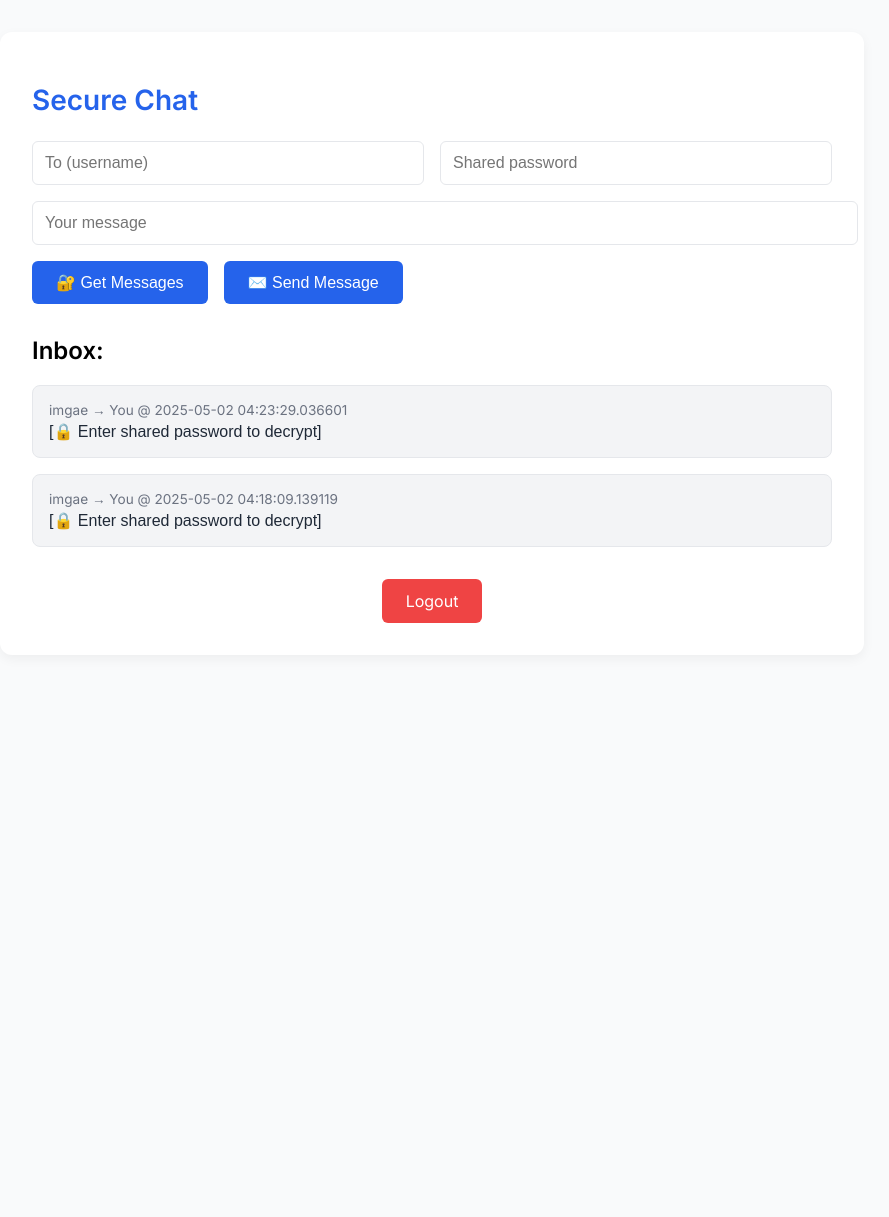
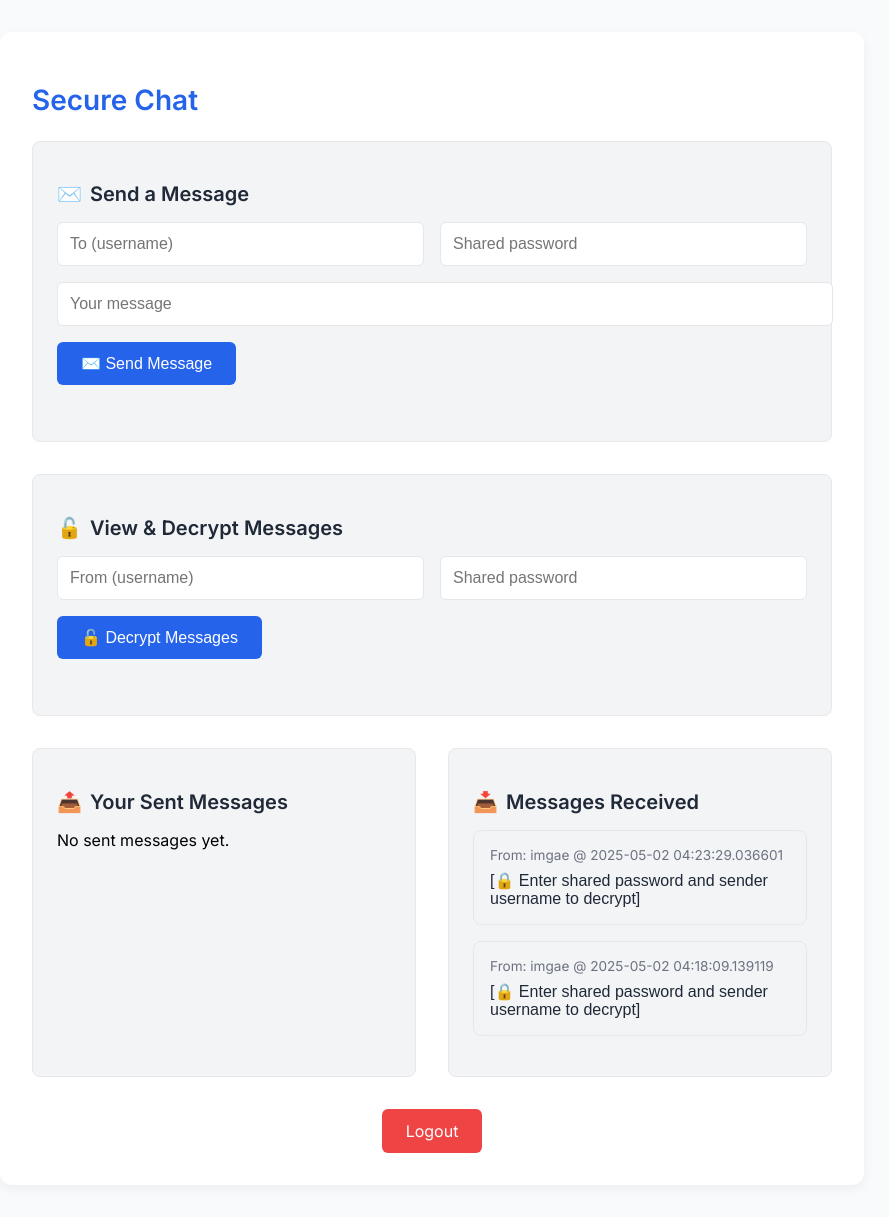
Before and after one commit to dienmai123/finalProject, a Flask app: page /chat in a window 1280 px wide. Shown: the whole page, without its empty margins (208-1097 px from the left). Before the commit the page ends 623 px from the top, so only its background shows below. Run offline with Flask 3, Linux system fonts and the light colour scheme; a user stored in the database is signed in; data comes from the database, SQL or seed files in the repository; both versions use the stored data as it was after the commit.

Commit message:
updated secure chat

```diff
--- a/app.py
+++ b/app.py
@@ -190,6 +190,7 @@ def chat():
 
     user = User.query.get(session['user_id'])
     shared_password = request.form.get('shared_password')
+    sender_username = request.form.get('sender_username')
     action = request.form.get('action')
 
     # Handle Send
@@ -210,7 +211,7 @@ def chat():
         new_msg = Message(sender_id=user.id, receiver_id=receiver.id, ciphertext=encrypted)
         db.session.add(new_msg)
         db.session.commit()
-        flash('Message sent securely!')
+        flash('Message sent securely!', 'chat')
         return redirect(url_for('chat'))
 
     # Handle Decryption (or just viewing inbox)
@@ -218,32 +219,41 @@ def chat():
         (Message.sender_id == user.id) | (Message.receiver_id == user.id)
     ).order_by(Message.timestamp.desc()).all()
 
-    decrypted_messages = []
+    sent_messages = []
+    received_messages = []
+
     for msg in messages_raw:
         sender_user = User.query.get(msg.sender_id)
         receiver_user = User.query.get(msg.receiver_id)
 
-        if msg.receiver_id == user.id:
-            if shared_password:
-                try:
-                    decrypted = decrypt_message(msg.ciphertext, shared_password).decode()
-                except Exception:
-                    decrypted = "[Decryption failed]"
-            else:
-                decrypted = "[🔒 Enter shared password to decrypt]"
-        else:
-            decrypted = "[📤 Message sent — content hidden here]"
-
-        decrypted_messages.append({
+        message_data = {
             'sender_id': msg.sender_id,
             'receiver_id': msg.receiver_id,
             'sender_username': sender_user.username if sender_user else "Unknown",
             'receiver_username': receiver_user.username if receiver_user else "Unknown",
             'timestamp': msg.timestamp,
-            'plaintext': decrypted
-        })
+            'plaintext': None
+        }
 
-    return render_template("chat.html", user=user, messages=decrypted_messages)
+        if msg.receiver_id == user.id:  # Received message
+            if shared_password and sender_username and sender_username == sender_user.username:
+                try:
+                    decrypted = decrypt_message(msg.ciphertext, shared_password).decode()
+                    message_data['plaintext'] = decrypted
+                except Exception:
+                    message_data['plaintext'] = "[Decryption failed]"
+            else:
+                message_data['plaintext'] = "[🔒 Enter shared password and sender username to decrypt]"
+            received_messages.append(message_data)
+        else:  # Sent message
+            message_data['plaintext'] = "[📤 Message sent — content hidden here]"
+            sent_messages.append(message_data)
+
+    return render_template("chat.html",
+                         user=user,
+                         sent_messages=sent_messages,
+                         received_messages=received_messages)
+
 # Run the application
 if __name__ == '__main__':
     app.run(debug=True, host='0.0.0.0', port=5000)
--- a/templates/chat.html
+++ b/templates/chat.html
@@ -87,10 +87,89 @@
       border: 1px solid var(--border);
     }
 
+    .send-section {
+      margin-bottom: 2rem;
+      padding: 1.5rem;
+      background: var(--secondary);
+      border-radius: 8px;
+      border: 1px solid var(--border);
+    }
+
+    .send-section h2 {
+      margin-bottom: 1rem;
+      color: var(--text-dark);
+      font-size: 1.25rem;
+      display: flex;
+      align-items: center;
+      gap: 0.5rem;
+    }
+
+    .send-section h2::before {
+      content: "✉️";
+    }
+
+    .decrypt-section {
+      margin: 2rem 0;
+      padding: 1.5rem;
+      background: var(--secondary);
+      border-radius: 8px;
+      border: 1px solid var(--border);
+    }
+
+    .decrypt-section h2 {
+      margin-bottom: 1rem;
+      color: var(--text-dark);
+      font-size: 1.25rem;
+      display: flex;
+      align-items: center;
+      gap: 0.5rem;
+    }
+
+    .decrypt-section h2::before {
+      content: "🔓";
+    }
+
+    .decrypt-form {
+      display: flex;
+      flex-direction: column;
+      gap: 1rem;
+    }
+
+    .messages-section {
+      display: grid;
+      grid-template-columns: 1fr 1fr;
+      gap: 2rem;
+      margin-top: 2rem;
+    }
+
+    .sent-messages, .received-messages {
+      background: var(--secondary);
+      padding: 1.5rem;
+      border-radius: 8px;
+      border: 1px solid var(--border);
+    }
+
+    .sent-messages h2, .received-messages h2 {
+      color: var(--text-dark);
+      font-size: 1.25rem;
+      margin-bottom: 1rem;
+      display: flex;
+      align-items: center;
+      gap: 0.5rem;
+    }
+
+    .sent-messages h2::before {
+      content: "📤";
+    }
+
+    .received-messages h2::before {
+      content: "📥";
+    }
+
     .message-meta {
       font-size: 0.85rem;
       color: var(--text-light);
-      margin-bottom: 0.25rem;
+      margin-bottom: 0.5rem;
     }
 
     .plaintext {
@@ -118,12 +197,44 @@
     .logout-btn:hover {
       background-color: #dc2626;
     }
+
+    .success-message {
+      background-color: rgba(5, 150, 105, 0.1);
+      color: #059669;
+      padding: 1rem;
+      border-radius: 8px;
+      margin-bottom: 1.5rem;
+      border: 1px solid rgba(5, 150, 105, 0.2);
+      display: flex;
+      align-items: center;
+      gap: 0.5rem;
+    }
+
+    .success-message::before {
+      content: "✓";
+      font-size: 1.25rem;
+      font-weight: bold;
+    }
   </style>
 </head>
 <body>
   <div class="chat-container">
     <h1>Secure Chat</h1>
 
+    {% with messages = get_flashed_messages(with_categories=true) %}
+      {% if messages %}
+        {% for category, message in messages %}
+          {% if category == 'chat' %}
+            <div class="success-message">
+              {{ message }}
+            </div>
+          {% endif %}
+        {% endfor %}
+      {% endif %}
+    {% endwith %}
+
+    <div class="send-section">
+      <h2>Send a Message</h2>
       <form method="POST">
         <div class="form-group">
           <input type="text" name="receiver" placeholder="To (username)">
@@ -132,30 +243,55 @@
         <input type="text" name="message" placeholder="Your message">
 
         <div class="action-buttons">
-        <button type="submit" name="action" value="decrypt">🔐 Get Messages</button>
           <button type="submit" name="action" value="send">✉️ Send Message</button>
         </div>
       </form>
+    </div>
 
-    <h2>Inbox:</h2>
-    {% for msg in messages %}
+    <div class="decrypt-section">
+      <h2>View & Decrypt Messages</h2>
+      <form method="POST" class="decrypt-form">
+        <div class="form-group">
+          <input type="text" name="sender_username" placeholder="From (username)" required>
+          <input type="password" name="shared_password" placeholder="Shared password" required>
+        </div>
+        <button type="submit" name="action" value="decrypt">🔓 Decrypt Messages</button>
+      </form>
+    </div>
+
+    <div class="messages-section">
+      <div class="sent-messages">
+        <h2>Your Sent Messages</h2>
+        {% for msg in sent_messages %}
           <div class="message-box">
             <div class="message-meta">
-          {% if msg.sender_id == user.id %}
-            You → {{ msg.receiver_username }} @ {{ msg.timestamp }}
-          {% elif msg.receiver_id == user.id %}
-            {{ msg.sender_username }} → You @ {{ msg.timestamp }}
-          {% else %}
-            Message @ {{ msg.timestamp }}
-          {% endif %}
+              To: {{ msg.receiver_username }} @ {{ msg.timestamp }}
             </div>
             <div class="plaintext">
               {{ msg.plaintext }}
             </div>
           </div>
         {% else %}
-      <p>No messages yet.</p>
+          <p>No sent messages yet.</p>
         {% endfor %}
+      </div>
+
+      <div class="received-messages">
+        <h2>Messages Received</h2>
+        {% for msg in received_messages %}
+          <div class="message-box">
+            <div class="message-meta">
+              From: {{ msg.sender_username }} @ {{ msg.timestamp }}
+            </div>
+            <div class="plaintext">
+              {{ msg.plaintext }}
+            </div>
+          </div>
+        {% else %}
+          <p>No received messages yet.</p>
+        {% endfor %}
+      </div>
+    </div>
 
     <div class="logout-wrapper">
       <a href="{{ url_for('logout') }}" class="logout-btn">Logout</a>
```
Also changed, not shown: instance/2fa.db. Lines whose indentation alone changed are shown as unchanged.
